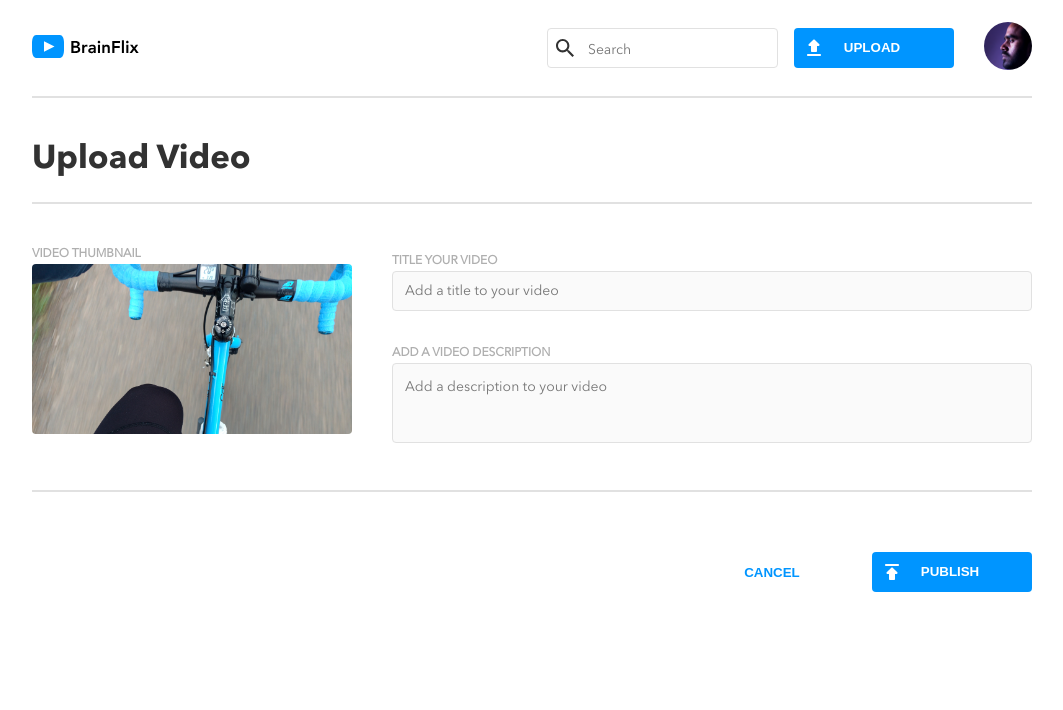
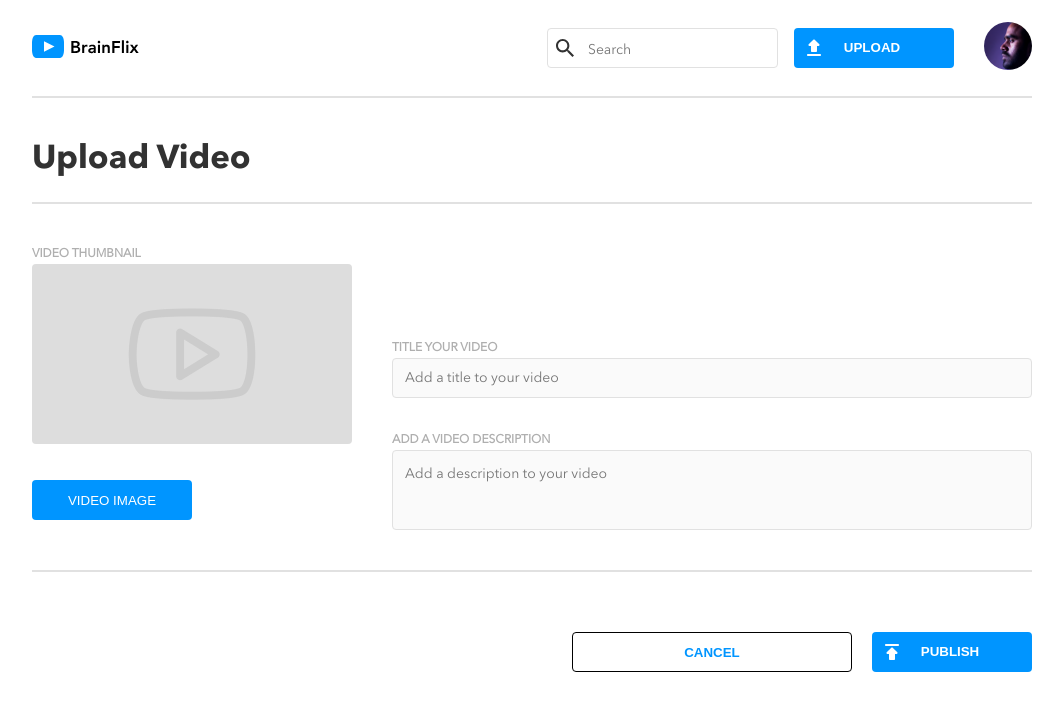
Before and after one commit to gtiku/giyona-tiku-brainflix, a React (Create React App) app: page /upload in a window 1280 px wide. Shown: the top 710 px of the page, without its empty margins (108-1171 px from the left). Built offline with nearby package versions, Linux system fonts and the light colour scheme.

Commit message:
incomplete image upload functionality

```diff
--- a/src/components/Button/Button.js
+++ b/src/components/Button/Button.js
@@ -1,9 +1,9 @@
 import React from "react";
 import "./Button.scss";
 
-const Button = ({ icon, text, className }) => {
+const Button = ({ icon, text, className, type }) => {
   return (
-    <button type="submit" className={`button ${className}`}>
+    <button type={type} className={`button ${className}`}>
       <img src={icon} alt={text} className="button__icon" />
       <p className="button__text">{text}</p>
     </button>
--- a/src/components/CommentForm/CommentForm.js
+++ b/src/components/CommentForm/CommentForm.js
@@ -62,6 +62,7 @@ const CommentForm = ({ video, updateComments }) => {
           <Button
             icon={add_comment}
             text="COMMENT"
+            type={"submit"}
             className="comment-form__button"
           />
         </div>
--- /dev/null
+++ b/src/components/ImageUpload/ImageUpload.js
@@ -0,0 +1,43 @@
+import React, { useRef } from "react";
+import "./ImageUpload.scss";
+
+const ImageUpload = ({ isNewImageFile }) => {
+  const fileSelectorRef = useRef();
+
+  const openImageSelectorHandler = () => {
+    fileSelectorRef.current.click();
+  };
+
+  const changeImageHandler = (event) => {
+    if (event.target.files.length === 1) {
+      console.log(event.target.files);
+      const image = event.target.files[0];
+      console.log("imageupload: ", image);
+      isNewImageFile(image);
+    } else {
+      console.error("invalid image");
+    }
+  };
+
+  return (
+    <div className="image-upload">
+      <input
+        type="file"
+        accept=".jpg, .png, .jpeg"
+        ref={fileSelectorRef}
+        onChange={changeImageHandler}
+        style={{ display: "none" }}
+        className="image-upload__image-selector"
+      />
+      <button
+        className="image-upload__button"
+        type="button"
+        onClick={openImageSelectorHandler}
+      >
+        VIDEO IMAGE
+      </button>
+    </div>
+  );
+};
+
+export default ImageUpload;
--- /dev/null
+++ b/src/components/ImageUpload/ImageUpload.scss
@@ -0,0 +1,10 @@
+@use "../../styles/partials/variables" as *;
+@use "../../styles/partials/fonts" as *;
+@use "../../styles/partials/mixins" as *;
+@use "../../styles/partials/global";
+
+.image-upload {
+  &__button {
+    @include button;
+  }
+}
--- a/src/components/Upload/Upload.js
+++ b/src/components/Upload/Upload.js
@@ -2,8 +2,9 @@ import React, { useState, useEffect } from "react";
 import axios from "axios";
 import { useNavigate, Link } from "react-router-dom";
 import Button from "../Button/Button";
+import ImageUpload from "../ImageUpload/ImageUpload";
 import "./Upload.scss";
-import upload_video from "../../assets/images/Upload-video-preview.jpg";
+import video_placeholder from "../../assets/images/video-placeholder.jpg";
 import publish from "../../assets/images/icons/publish.svg";
 
 import { ToastContainer, toast } from "react-toastify";
@@ -16,10 +17,31 @@ const Upload = () => {
   const [valid, setValid] = useState(false);
   const [addClassTitle, setAddClassTitle] = useState("");
   const [addClassDescription, setAddClassDescription] = useState("");
+  const [image, setImage] = useState(video_placeholder);
+  const [isNewImage, setIsNewImage] = useState(false);
+  const [previewUrl, setPreviewUrl] = useState(null);
 
   useEffect(() => {
     setValid(title.trim().length > 0 && description.trim().length > 0);
   }, [title, description]);
+
+  useEffect(() => {
+    if (isNewImage) {
+      const fileReader = new FileReader();
+      fileReader.onload = () => {
+        setPreviewUrl(fileReader.result);
+      };
+      fileReader.readAsDataURL(image);
+    }
+  }, [image]);
+
+  const isNewImageFile = (imageFile) => {
+    if (!imageFile) {
+      setIsNewImage(false);
+    }
+    setImage(imageFile);
+    setIsNewImage(true);
+  };
 
   let navigate = useNavigate();
 
@@ -38,12 +60,18 @@ const Upload = () => {
 
   const postVideo = async () => {
     try {
-      await axios.post(`http://localhost:8080/api/v1/videos`, {
-        name: "Mohan Muruge",
-        title: title,
-        description: description,
+      const formData = new FormData();
+      formData.set("name", "Mohan Muruge");
+      formData.set("title", title);
+      formData.append("description", description);
+      if (isNewImage) {
+        formData.append("image", image, previewUrl);
+      }
+
+      await axios.post(`http://localhost:8080/api/v1/videos/`, formData, {
+        headers: { "Content-type": "multipart/form-data" },
       });
-      console.log("POST");
+
       notify();
       setTimeout(() => {
         navigate("/");
@@ -71,18 +99,24 @@ const Upload = () => {
 
   return (
     <>
-      <form className="upload-form" onSubmit={submitHandler}>
+      <form
+        className="upload-form"
+        onSubmit={submitHandler}
+        encType="multipart/form-data"
+        method="POST"
+      >
         <h1 className="upload-form__heading">Upload Video</h1>
         <div className="upload-form__image-text-box">
           <div className="upload-form__image-box">
             <label htmlFor="title" className="upload-form__label">
-              VIDEO THUMBNAIL{" "}
+              VIDEO THUMBNAIL
               <img
-                src={upload_video}
-                alt="upload video image"
+                src={!previewUrl ? image : previewUrl}
+                alt="video image preview"
                 className="upload-form__image"
               />
             </label>
+            <ImageUpload id="image" isNewImageFile={isNewImageFile} />
           </div>
           <div className="upload-form__text-box">
             <label htmlFor="title" className="upload-form__label">
@@ -119,7 +153,7 @@ const Upload = () => {
           <Button
             icon={publish}
             text={"PUBLISH"}
-            type="submit"
+            type={"submit"}
             className="upload-form__publish"
           />
         </div>
--- a/src/components/Upload/Upload.scss
+++ b/src/components/Upload/Upload.scss
@@ -15,7 +15,7 @@
   }
 
   &__heading {
-    margin-bottom: 1.6rem;
+    margin: 1.6rem 0;
     @include tablet {
       padding-bottom: 2rem;
       border-bottom: 0.2rem solid $mercury;
@@ -42,6 +42,11 @@
     margin-bottom: 1.6rem;
 
     @include tablet {
+      width: auto;
+      max-height: 18rem;
+    }
+
+    @include desktop {
       width: 32rem;
       height: auto;
     }
@@ -71,11 +76,15 @@
 
   &__image-text-box {
     @include desktop {
-      @include flex;
+      @include flex($align: flex-end);
       padding-bottom: 2rem;
       border-bottom: 0.2rem solid $mercury;
       margin-bottom: 4rem;
     }
+  }
+
+  &__image-box {
+    margin-bottom: 3rem;
   }
 
   &__input {
@@ -120,6 +129,7 @@
 
   &__buttons {
     @include flex($direction: column-reverse);
+    width: 100%;
     @include tablet {
       @include flex($justify: flex-end);
       align-self: flex-end;
@@ -132,6 +142,9 @@
 
   &__cancel {
     @include button($bg: $white);
+    border: 1px solid black;
+    min-width: 28rem;
+    max-width: 72rem;
   }
 
   &__publish,
```
Also changed, not shown: src/assets/images/video-placeholder.jpg (added).
